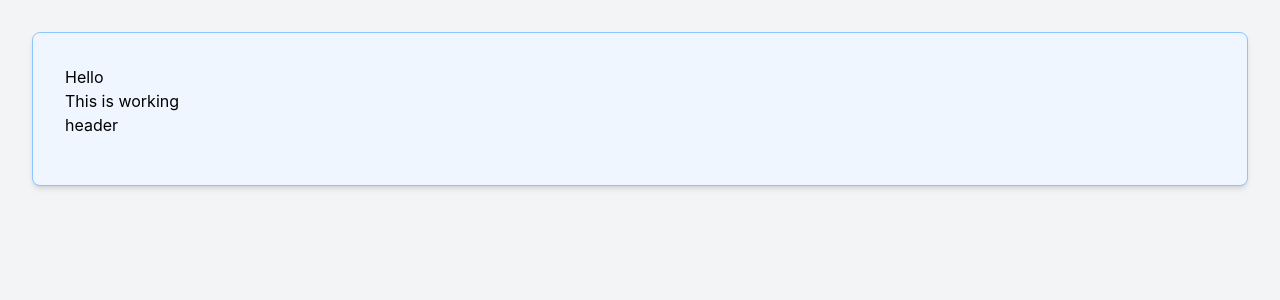
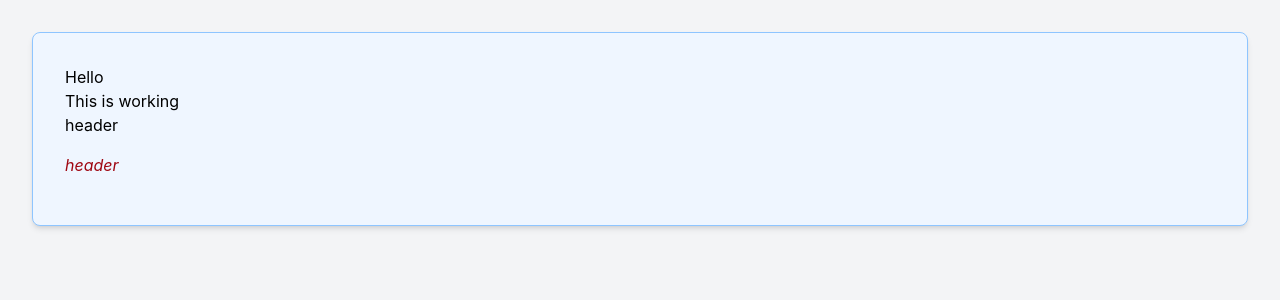
Before and after one commit to bobbyDeepak1415/e-commerce-card, a React (Vite) app: page / in a window 1280 px wide. Shown: the top 300 px of the page. Built offline with nearby package versions, Linux system fonts and the light colour scheme.

Commit message:
setup done

```diff
--- a/src/App.jsx
+++ b/src/App.jsx
@@ -9,7 +9,10 @@ function App() {
 
         <h2>This is working</h2>
         <CardHeader>
-        <p>header</p>
+          <p>header</p>
+        </CardHeader>
+        <CardHeader className="text-red-800 italic">
+          <p>header</p>
         </CardHeader>
       </Card>
     </div>
```
